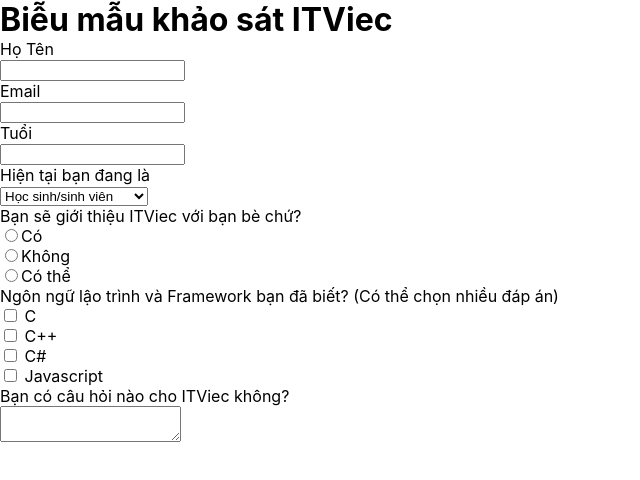
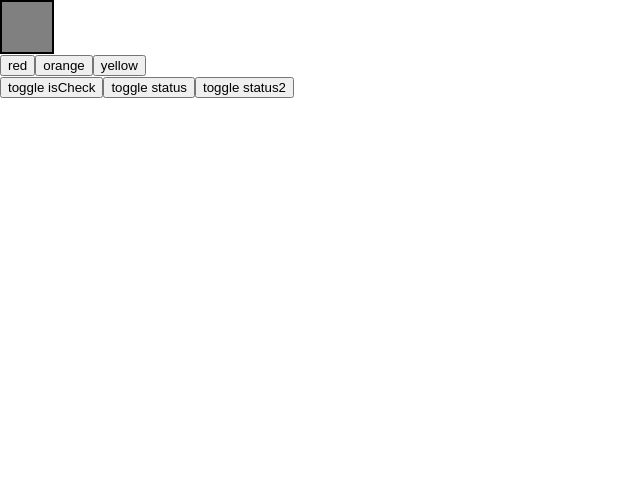
Before and after one commit to nguyengochie/react-sample-b3, a React (Create React App) app: page / in a window 1280 px wide. Shown: the top 480 px of the page, without its empty margins (0-640 px from the left). Built offline with nearby package versions, Linux system fonts and the light colour scheme.

Commit message:
demo useEffect

```diff
--- a/src/App.js
+++ b/src/App.js
@@ -4,6 +4,7 @@
 import Page7 from "./components/pages/Page7";
 import Page8 from "./components/pages/Page8";
 import Page9 from "./components/pages/Page9";
+import Page11 from "./components/buoi_11/Page11";
 
 // ctrl + shift + o
 function App() {
@@ -13,7 +14,8 @@
       {/* <Page6 /> */}
       {/* <Page7 /> */}
       {/* <Page8 /> */}
-      <Page9 />
+      {/* <Page9 /> */}
+      <Page11 />
     </div>
   );
 }
--- /dev/null
+++ b/src/components/buoi_11/Page11.js
@@ -0,0 +1,81 @@
+import React, { useEffect, useState } from 'react'
+
+const Page11 = () => {
+    const [isCheck, setCheck] = useState(false);
+    const [status, setStatus] = useState(false);
+    const [status2, setStatus2] = useState(false);
+
+    const [colorCode, setColorCode] = useState("");
+    const [color, setColor] = useState("grey");
+    const [listPosts, setListPosts] = useState([]);
+    let list = []
+
+    useEffect(() => {
+        console.log("log in useEffect");
+
+    }, [isCheck, status])
+
+    useEffect(() => {
+        switch (colorCode) {
+            case "1":
+                setColor("red");
+                break;
+            case "2":
+                setColor("orange");
+                break;
+            case "3":
+                setColor("yellow");
+                break;
+            default:
+                break;
+        }
+
+    }, [colorCode])
+
+    const fetchPosts = async () => {
+        try {
+            const resp = await fetch("https://jsonplaceholder.typicode.com/posts");
+            const data = await resp.json();
+            setListPosts(data);
+        } catch (error) {
+            console.error(error);
+        }
+    }
+
+    useEffect(() => {
+        if (colorCode !== "1") {
+            return;
+        }
+
+        fetchPosts();
+
+    }, [colorCode])
+
+    const renderList = () => {
+        return listPosts.map((item, index) => {
+            return <div key={index}>
+                <h2>{item.title}</h2>
+            </div>
+        })
+    }
+    return (
+        <div>
+            <div style={{ width: "50px", height: "50px", border: "2px solid black", background: color }}></div>
+            <div>
+                <button onClick={() => setColorCode("1")}>red</button>
+                <button onClick={() => setColorCode("2")}>orange</button>
+                <button onClick={() => setColorCode("3")}>yellow</button>
+            </div>
+
+            <div>
+                <button onClick={() => setCheck(!isCheck)}>toggle isCheck</button>
+                <button onClick={() => setStatus(!status)}>toggle status</button>
+                <button onClick={() => setStatus2(!status2)}>toggle status2</button>
+            </div>
+
+            {renderList()}
+        </div>
+    )
+}
+
+export default Page11
```
